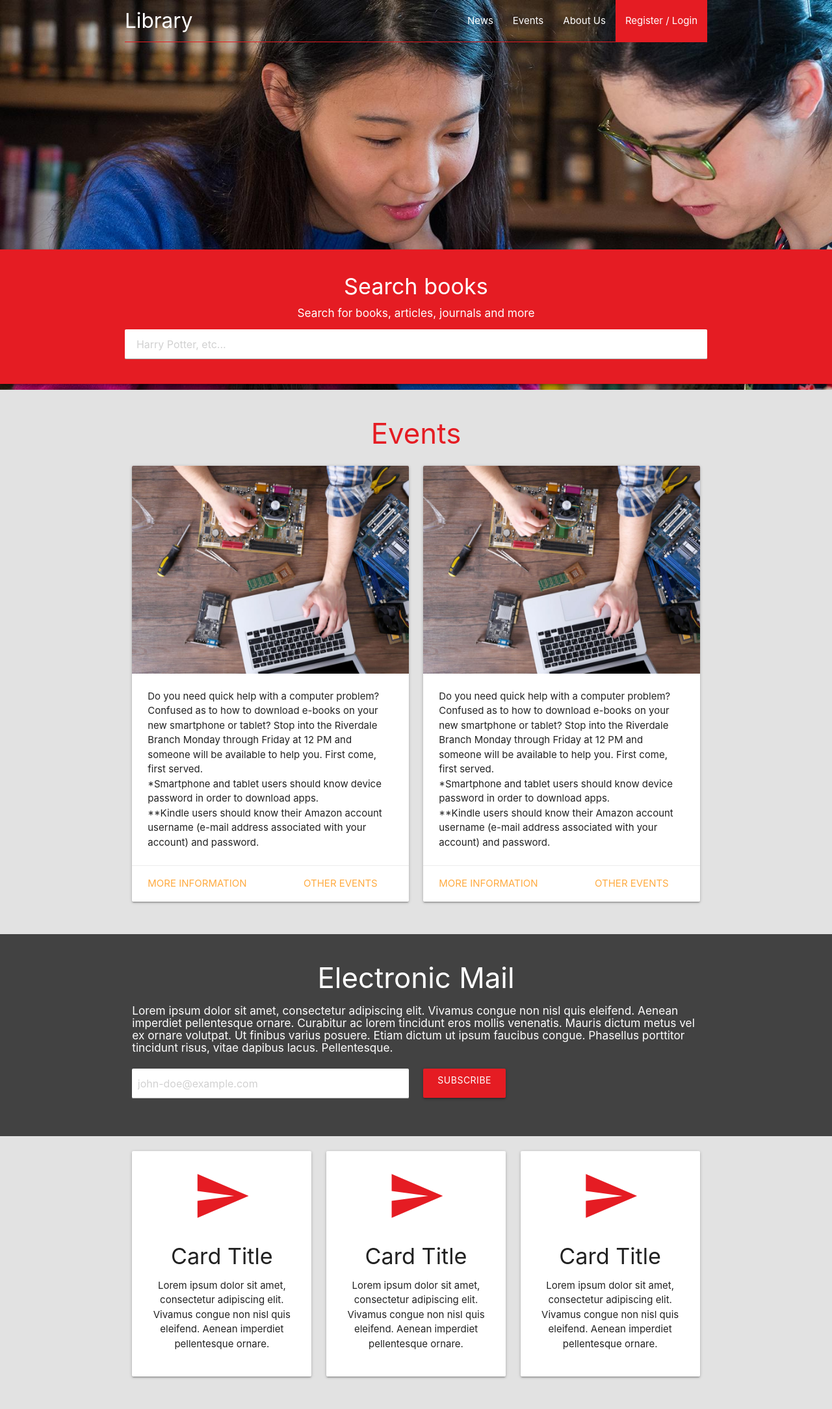
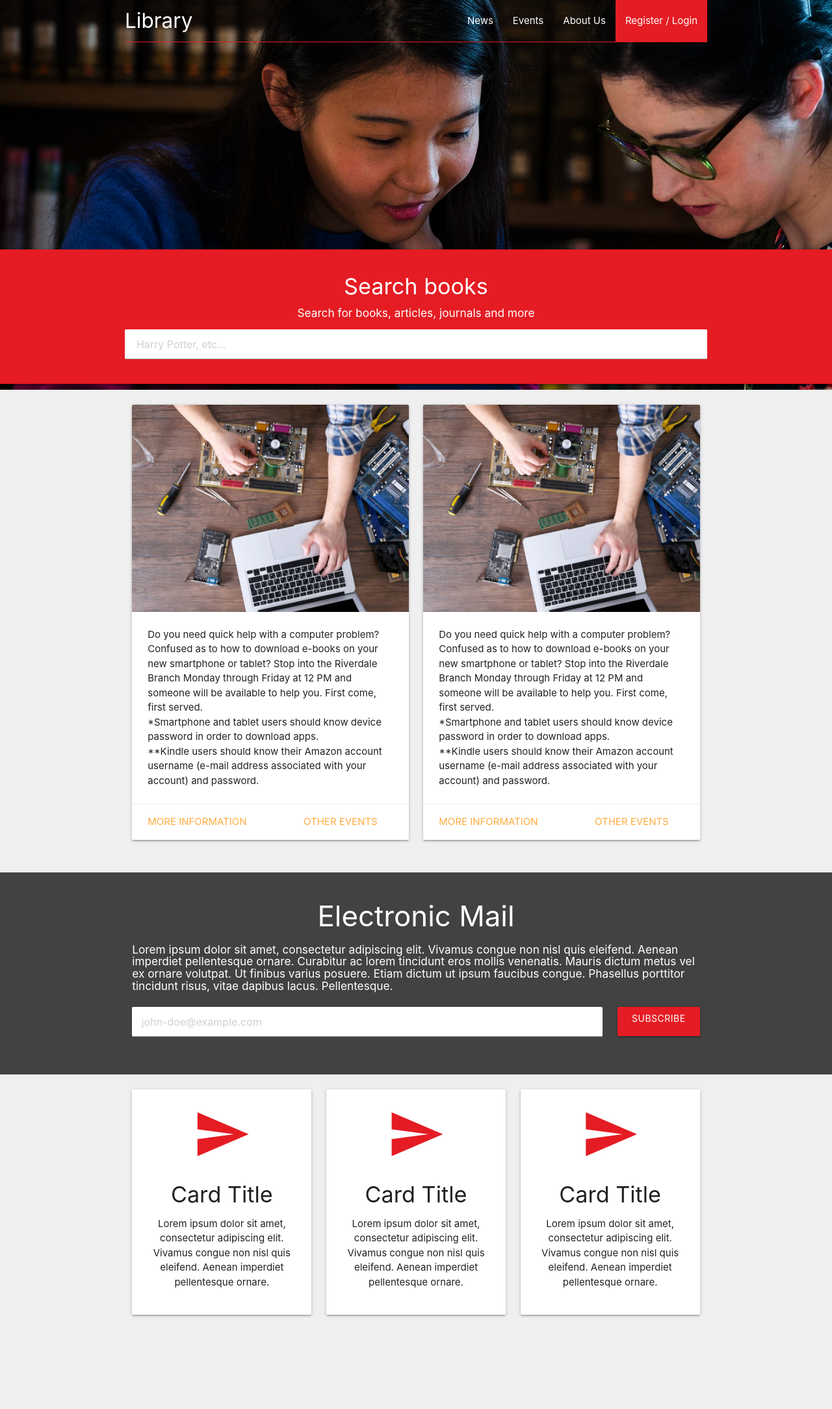
Before and after one commit to PersonligFrelser/md-library, a PHP site: page / in a window 1280 px wide. Shown: the whole page at 65% size. After the commit the page ends 2027 px from the top, so only its background shows below. Run offline with PHP 8.4, Linux system fonts and the light colour scheme.

Commit message:
Front page visual update
 - Change background color to a lighter shade of gray
 - Replace the `main-banner` image to a darken variant
 - Change searchbar and email-collector's input underline colors
 - Remove `Events` section header

```diff
--- a/assets/css/main.css
+++ b/assets/css/main.css
@@ -1,8 +1,8 @@
 body {
-    background-color: #e2e2e2;
+    background-color: #efefef;
 }
 .main-banner {
-    background: url("/assets/img/main-banner3.jpg") no-repeat;
+    background: url("/assets/img/main-banner3-darken.jpg") no-repeat;
     height:75vh;
     background-size: cover;
 }
@@ -17,6 +17,18 @@ body {
     width: 98% !important;
 }
 
+/* Front page searchbar underline */
+.input-field input[type=text]:focus {
+    border-bottom: 1px solid #37474f !important;
+    box-shadow: 0 1px 0 0 #37474f !important;
+}
+
+/* Front page email collector input underline */
+.email-collector.input-field input[type=text]:focus {
+    border-bottom: 1px solid #e51c23 !important;
+    box-shadow: 0 1px 0 0 #e51c23 !important;
+}
+
 .align-with-input {
     margin-top: 15px;
     height: 3rem;
--- a/index.html
+++ b/index.html
@@ -49,7 +49,7 @@
             <!-- Events (?) -->
             <div class="container section">
                 <div class="row">
-                    <h3 class="title center-align materialize-red-text">Events</h3>
+                   <!-- <h3 class="title center-align materialize-red-text">Events</h3> -->
                     <!-- Left card image -->
                     <section class="col s6 left">
                         <div class="card">
@@ -107,8 +107,8 @@
                             <h6 class="left-align white-text">Lorem ipsum dolor sit amet, consectetur adipiscing elit. Vivamus congue non nisl quis eleifend. Aenean imperdiet pellentesque ornare. Curabitur ac lorem tincidunt eros mollis venenatis.
                                 Mauris dictum metus vel ex ornare volutpat. Ut finibus varius posuere. Etiam dictum ut ipsum faucibus congue. Phasellus porttitor tincidunt risus, vitae dapibus lacus. Pellentesque.</h6>
                         </div>
-                        <div class="col s6">
-                            <form class="input-field">
+                        <div class="col s10">
+                            <form class="input-field email-collector">
                                 <input type="text" class="white grey-text search-bar-text" placeholder="john-doe@example.com">
                             </form>
                         </div>
```
Also changed, not shown: assets/img/main-banner3-darken.jpg (added).
